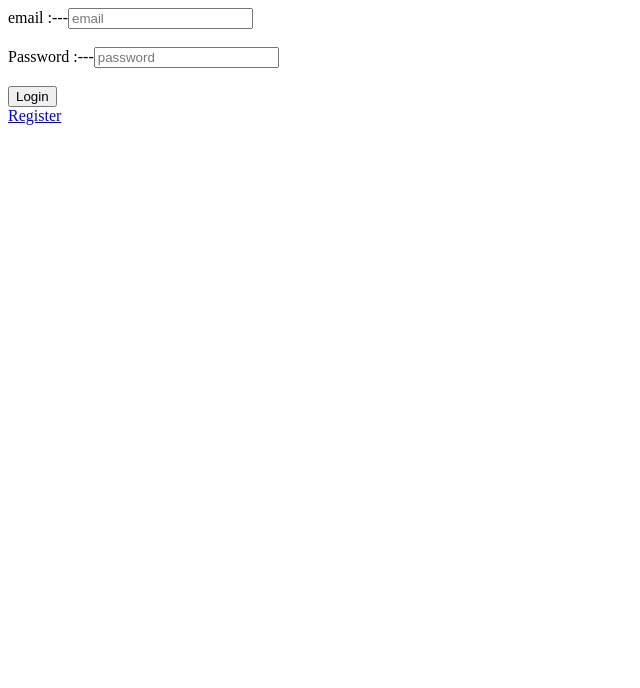
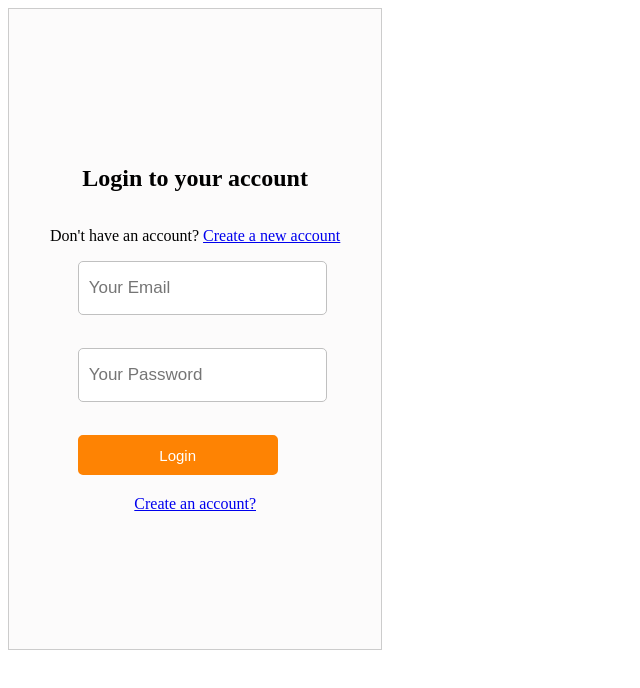
Before and after one commit to abyu301/evangadi_forem, a React (Create React App) app in the folder client/: page /login in a window 1280 px wide. Shown: the top 688 px of the page, without its empty margins (0-640 px from the left). Built offline with nearby package versions, Linux system fonts and the light colour scheme; no server answers.

Commit message:
signUpPage middle and footer initial

```diff
--- a/client/src/App.js
+++ b/client/src/App.js
@@ -1,5 +1,5 @@
 import { Routes, Route, useNavigate } from 'react-router-dom';
-import Login from './pages/Login';
+import Login from './pages/Login/Login';
 import SignUpPage from './Components/SignUpPage/SignUpPage';
 import Register from './pages/Register';
 import axios from './API/axiosConfig';
--- a/client/src/Components/SignUpPage/SignUpPage.jsx
+++ b/client/src/Components/SignUpPage/SignUpPage.jsx
@@ -1,7 +1,7 @@
 import React from 'react'
 import classes from './signUpPage.module.css'
 import { Link } from 'react-router-dom'
-import Login from '../../pages/Login'
+import Login from '../../pages/Login/Login'
 // img
 import logo from './img/logo.png'
 import footer_logo from './img/logo-footer.png'
@@ -31,7 +31,7 @@ function SignUpPage() {
                 </button>
             </div>
         </section>
-        <section>
+        <section className={classes.detail__wrapper}>
             <div>
                 <Login />
             </div>
@@ -54,12 +54,12 @@ function SignUpPage() {
                 </div>
             </div>
         </section>
-        <section>
+        <section className={classes.footer__wrapper}>
             <div>
-                <div>
+                <div className={classes.footer_wrapper_logo}>
                 <Link to="/"><img src={footer_logo} alt="" /></Link>
                 </div>
-                <div style={{backgroundColor: blue}}>
+                <div className={classes.footer_icons_logo}>
                     <ul>
                         <li><FacebookIcon/></li>
                         <li><InstagramIcon/></li>
@@ -67,19 +67,18 @@ function SignUpPage() {
                     </ul>
                 </div>
             </div>
-            <div >
-            <div className={classes.usefulLinkContainer}>
+            <div className={classes.footer_links}>
+                <div>
                     <h1>Useful Link</h1>
                 </div>
-                <div>
-                    <ul>
-                        <li><Link to="/">How it works</Link></li>
-                        <li><Link to="/">Terms of Service</Link></li>
-                        <li><Link to="/">Privacy policy</Link></li>
-                    </ul>
-                </div>
+                <ul>
+                    <li><Link to="/">How it works</Link></li>
+                    <li><Link to="/">Terms of Service</Link></li>
+                    <li><Link to="/">Privacy policy</Link></li>
+                </ul>
             </div>
-            <div>
+            <div className={classes.footer_contact}>
+                <h1>Contact info</h1>
                 <p>Evangadi Networks</p>
                 <p>support@evangadi.com</p>
                 <p>+1-202-386-2702</p>
--- a/client/src/Components/SignUpPage/signUpPage.module.css
+++ b/client/src/Components/SignUpPage/signUpPage.module.css
@@ -1,3 +1,4 @@
+/* header__wrapper */
 .header__wrapper {
     display: flex;
     justify-content: center;
@@ -41,3 +42,54 @@
 .header_signin_wrapper button p{
     color: white;
 }
+/* detail__wrapper */
+.detail__wrapper {
+    display: flex;
+    justify-content: center;
+    margin: 0 auto;
+    padding:15px 0;
+    background-color: rgb(245,245,245);
+    background-image:url('../../../assets//background-color.svg') ;
+    background-size: cover;
+    background-position: center;
+}
+.detail__wrapper div {
+    flex: 1;
+    margin: 0 30px;
+}
+/* footer */
+.footer__wrapper {
+    display: flex;
+    justify-content: center;
+    margin: 0 auto;
+    padding:15px 0;
+    background-color: rgb(59,69,90);
+}
+.footer_wrapper_logo {
+    display: flex;
+    align-items: center;
+    padding-right: 350px;
+}
+.footer_wrapper_logo img {
+    max-width: 200px;
+}
+.footer_icons_logo ul{
+    display: flex;
+    justify-content: space-between;
+    align-items: center;
+    max-width: 150px;
+    color: white;
+}
+.footer_icons_logo ul li {
+    list-style: none;
+}
+.footer_links {
+    color: white;
+}
+.footer_links ul li{
+    list-style: none;
+    /* color: white; */
+}
+.footer_contact {
+    color:white;
+}
--- a/client/src/pages/Login.jsx
+++ b/client/src/pages/Login/Login.jsx
@@ -1,6 +1,7 @@
 import {  useRef } from 'react'
 import { Link, useNavigate } from "react-router-dom"
-import axios from '../API/axiosConfig.js'
+import axios from '../../API/axiosConfig.js'
+import classes from './Login.module.css'
 
 
 
@@ -37,24 +38,28 @@ function Login() {
   }
 
   return (
-    <section>
+    <section className={classes.login__wrapper}>
+      <div className={classes.login_page_wrapper}>
+        <h2>Login to your account</h2>
+        <p>Don't have an account? <Link to={"/register"}>Create a new account</Link></p>
         <form onSubmit={handleSubmit}>
-        <div>
-        <span>email :---</span>
+          <div className={classes.login_input_wrapper}>
             <input  ref={emailDom}
                     type="text"
-                placeholder='email'/>
+                    placeholder='Your Email'/>
           </div>
           <br />
-        <div>
-          <span>Password :---</span>
+          <div className={classes.login_input_wrapper}>
             <input  ref={passwordDom}
-                  type="password" placeholder='password'/>
+                    type="password" placeholder='Your Password'/>
           </div>
           <br />
+          <div className={classes.login_login_wrapper}>
           <button type='submit'>Login</button>
+          </div>
         </form>
-      <Link to={"/register"}>Register</Link>
+        <Link to={"/register"}>Create an account?</Link>
+      </div>
     </section>
   )
 }
--- /dev/null
+++ b/client/src/pages/Login/Login.module.css
@@ -0,0 +1,41 @@
+.login__wrapper {
+    display: inline-block;
+    justify-content: center;
+    height: 700px;
+}
+.login_page_wrapper {
+    width: 100%;
+    margin: 0 auto;
+    height: 600px;
+    display: flex;
+    flex-direction: column;
+    justify-content: center;
+    align-items: center;
+    padding: 20px;
+    border: 1px solid #ccc;
+    background-color: rgb(252,251,251);
+}
+.login_input_wrapper input {
+    border: 1px solid silver;
+    border-radius: 5px;
+    font-size: 17px;
+    height: 50px;
+    margin-bottom: 15px;
+    padding-left: 10px;
+    width: 100%;
+}
+.login_login_wrapper {
+    display: flex;
+    align-items: center;
+}
+.login_login_wrapper button {
+    width: 200px;
+    height: 40px;
+    background-color: rgb(254,131,3);
+    border-radius: 5px;
+    border: 2px solid rgb(254,131,3);
+    text-align: center;
+    color: white;
+    font-size: 15px;
+    margin-bottom: 20px;
+}
```
Lines whose indentation alone changed are shown as unchanged.
